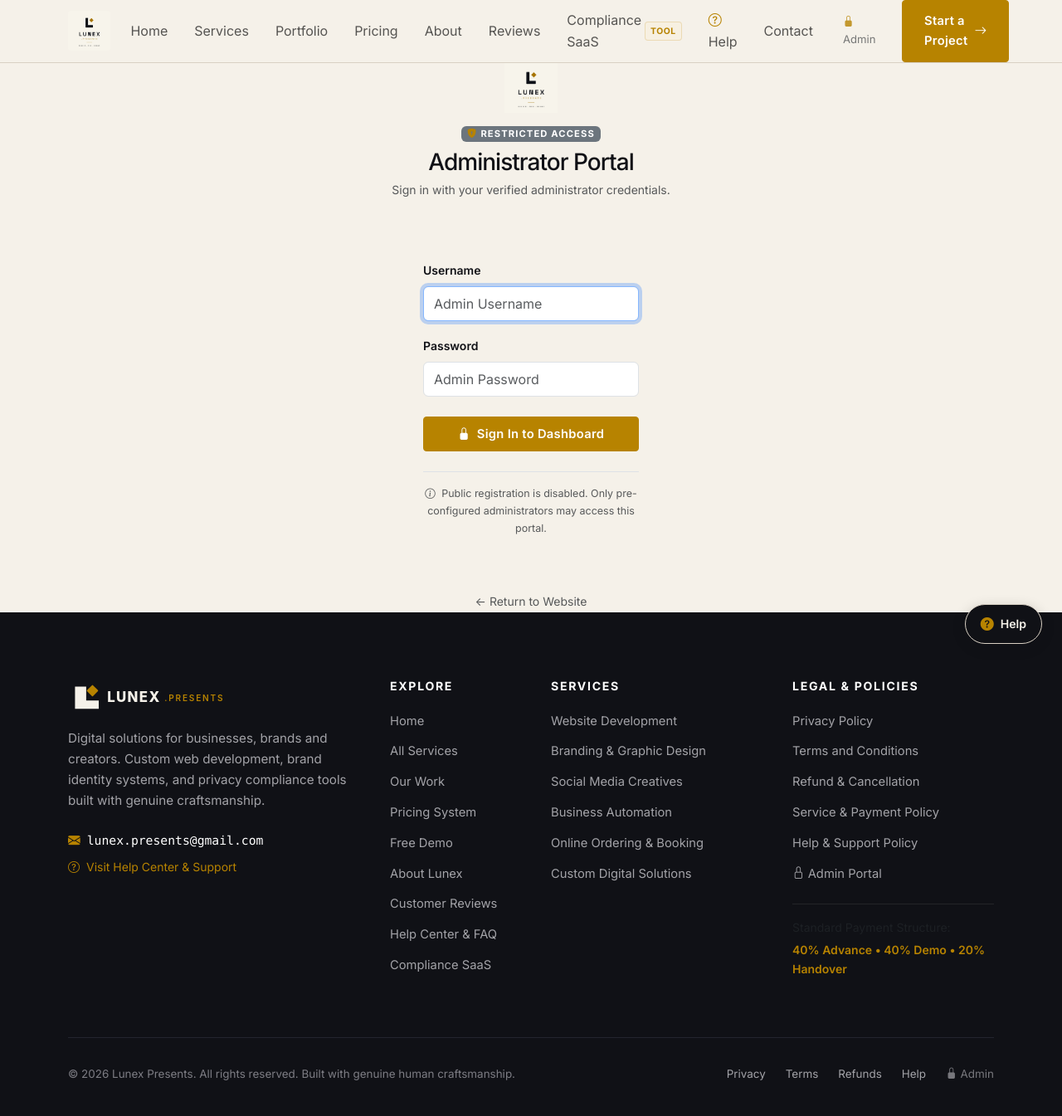
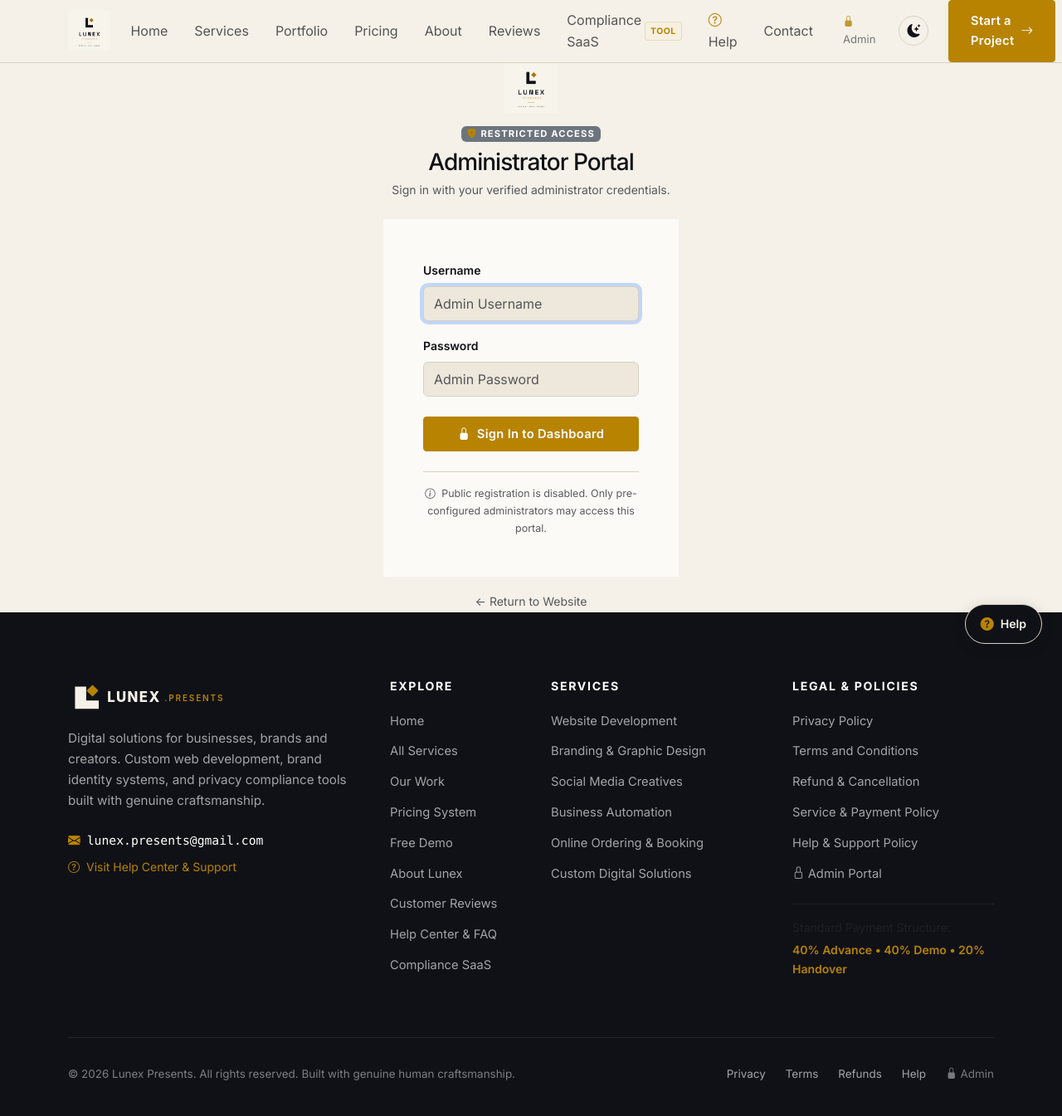
Before and after one commit to PankajjPatel/lunex.presents, a Django app: page /dashboard/login/?next=/dashboard/enquiries/ in a window 1280 px wide. Shown: the whole page at 83% size. Run offline with Django 5.2, Linux system fonts and the light colour scheme; some libraries are stand-ins or nearby versions.

Commit message:
feat: add Light/Dark theme toggle with default light mode, and update admin credentials to Pankaj_03x

```diff
--- a/static/css/style.css
+++ b/static/css/style.css
@@ -1179,3 +1179,135 @@ a:hover {
     font-size: 0.8rem;
   }
 }
+
+
+/* ─── 15. LIGHT & DARK THEME SYSTEM (DEFAULT: LIGHT) ─── */
+.bg-ivory {
+  background-color: var(--lx-bg) !important;
+}
+.bg-cream {
+  background-color: var(--lx-bg-secondary) !important;
+}
+.bg-white-card {
+  background-color: var(--lx-surface) !important;
+}
+.border-warm {
+  border-color: var(--lx-border) !important;
+}
+
+/* Theme Toggle Button */
+.lx-theme-toggle-btn {
+  width: 36px;
+  height: 36px;
+  border-radius: 50%;
+  border: 1px solid var(--lx-border);
+  background-color: transparent;
+  color: var(--lx-text-primary);
+  display: inline-flex;
+  align-items: center;
+  justify-content: center;
+  transition: var(--lx-transition);
+  cursor: pointer;
+  padding: 0;
+}
+
+.lx-theme-toggle-btn:hover {
+  border-color: var(--lx-accent);
+  color: var(--lx-accent);
+  transform: rotate(15deg);
+}
+
+/* Dark Theme Variables & Component Adaptations */
+[data-theme="dark"] {
+  --lx-bg: #101116; /* Deep Charcoal Black */
+  --lx-bg-secondary: #16181F; /* Soft Charcoal */
+  --lx-surface: #1D2028; /* Dark Surface Card */
+  --lx-text-primary: #F5F1E9; /* Warm Ivory text */
+  --lx-text-secondary: #A3A3A8; /* Light Muted Grey */
+  --lx-text-muted: #7A7A82;
+  --lx-border: #2C303B; /* Subtle Dark Border */
+  --lx-border-subtle: #242731;
+  --lx-accent: #D49B00; /* Vibrant Mustard Gold */
+  --lx-accent-hover: #E5AC1A;
+  --lx-accent-light: #2C2614;
+
+  color-scheme: dark;
+}
+
+[data-theme="dark"] body {
+  background-color: var(--lx-bg);
+  color: var(--lx-text-primary);
+}
+
+[data-theme="dark"] .lx-header {
+  background-color: rgba(16, 17, 22, 0.94);
+  border-bottom-color: var(--lx-border);
+}
+
+[data-theme="dark"] .form-control,
+[data-theme="dark"] .form-select {
+  background-color: #16181F !important;
+  color: #F5F1E9 !important;
+  border-color: #2C303B !important;
+}
+
+[data-theme="dark"] .form-control:focus,
+[data-theme="dark"] .form-select:focus {
+  background-color: #1A1D25 !important;
+  color: #F5F1E9 !important;
+  border-color: var(--lx-accent) !important;
+}
+
+[data-theme="dark"] .accordion-button {
+  background-color: var(--lx-surface) !important;
+  color: var(--lx-text-primary) !important;
+}
+
+[data-theme="dark"] .accordion-button:not(.collapsed) {
+  background-color: var(--lx-bg-secondary) !important;
+  color: var(--lx-accent) !important;
+}
+
+[data-theme="dark"] .table {
+  color: var(--lx-text-primary);
+}
+
+[data-theme="dark"] .table > :not(caption) > * > * {
+  background-color: transparent;
+  border-bottom-color: var(--lx-border);
+  color: var(--lx-text-primary);
+}
+
+[data-theme="dark"] .table-hover > tbody > tr:hover > * {
+  background-color: rgba(255, 255, 255, 0.03);
+}
+
+[data-theme="dark"] .btn-lunex-outline {
+  border-color: var(--lx-border);
+  color: var(--lx-text-primary) !important;
+}
+
+[data-theme="dark"] .btn-lunex-outline:hover {
+  background-color: var(--lx-accent);
+  border-color: var(--lx-accent);
+  color: #101116 !important;
+}
+
+[data-theme="dark"] .dropdown-menu {
+  background-color: var(--lx-surface) !important;
+  border-color: var(--lx-border) !important;
+}
+
+[data-theme="dark"] .dropdown-item {
+  color: var(--lx-text-primary) !important;
+}
+
+[data-theme="dark"] .dropdown-item:hover {
+  background-color: var(--lx-bg-secondary) !important;
+}
+
+[data-theme="dark"] .modal-content {
+  background-color: var(--lx-surface) !important;
+  color: var(--lx-text-primary) !important;
+  border-color: var(--lx-border) !important;
+}
--- a/static/js/main.js
+++ b/static/js/main.js
@@ -5,8 +5,66 @@
 
 'use strict';
 
-/* ─── 0. THEME CONTROLLER ─────────────────────────────── */
-// Theme switching is handled cleanly by window.toggleLunexTheme in base.html
+/* ─── 0. THEME CONTROLLER (DEFAULT: LIGHT) ─────────────── */
+(function () {
+  function getTheme() {
+    try {
+      return localStorage.getItem('lunex-theme') || 'light';
+    } catch (e) {
+      return 'light';
+    }
+  }
+
+  function applyTheme(theme) {
+    document.documentElement.setAttribute('data-theme', theme);
+    try {
+      localStorage.setItem('lunex-theme', theme);
+    } catch (e) {}
+
+    const moonIcons = document.querySelectorAll('.lx-theme-icon-moon');
+    const sunIcons = document.querySelectorAll('.lx-theme-icon-sun');
+    const logoImgs = document.querySelectorAll('.lx-nav-logo-img');
+
+    if (theme === 'dark') {
+      moonIcons.forEach(el => el.classList.add('d-none'));
+      sunIcons.forEach(el => el.classList.remove('d-none'));
+      logoImgs.forEach(img => {
+        if (!img.getAttribute('data-light-src')) {
+          img.setAttribute('data-light-src', img.src);
+        }
+        img.src = '/static/images/logo/lunex-logo-dark.svg?v=20261107';
+      });
+    } else {
+      moonIcons.forEach(el => el.classList.remove('d-none'));
+      sunIcons.forEach(el => el.classList.add('d-none'));
+      logoImgs.forEach(img => {
+        const lightSrc = img.getAttribute('data-light-src');
+        if (lightSrc) {
+          img.src = lightSrc;
+        }
+      });
+    }
+  }
+
+  window.toggleLunexTheme = function () {
+    const current = getTheme();
+    const next = current === 'dark' ? 'light' : 'dark';
+    applyTheme(next);
+  };
+
+  document.addEventListener('DOMContentLoaded', function () {
+    const theme = getTheme();
+    applyTheme(theme);
+
+    const triggers = document.querySelectorAll('.lx-theme-toggle-trigger');
+    triggers.forEach(btn => {
+      btn.addEventListener('click', function (e) {
+        e.preventDefault();
+        window.toggleLunexTheme();
+      });
+    });
+  });
+})();
 
 
 /* ─── 1. NAVBAR SCROLL EFFECT ─────────────────────────── */
--- a/templates/base.html
+++ b/templates/base.html
@@ -1,9 +1,19 @@
 {% load static %}<!DOCTYPE html>
-<html lang="en">
+<html lang="en" data-theme="light">
 <head>
   <meta charset="UTF-8">
   <meta name="viewport" content="width=device-width, initial-scale=1.0">
   <meta http-equiv="X-UA-Compatible" content="IE=edge">
+
+  <!-- Theme Initialization (Default: Light) -->
+  <script>
+    (function () {
+      try {
+        var theme = localStorage.getItem('lunex-theme') || 'light';
+        document.documentElement.setAttribute('data-theme', theme);
+      } catch (e) {}
+    })();
+  </script>
 
   <!-- Title & SEO Meta -->
   <title>{% block title %}{{ page_title|default:"Lunex Presents — Ideas to Digital Experiences that Grow" }}{% endblock %}</title>
@@ -44,7 +54,7 @@
   <link href="https://cdn.jsdelivr.net/npm/bootstrap-icons@1.11.3/font/bootstrap-icons.min.css" rel="stylesheet">
 
   <!-- Master Brand Stylesheet -->
-  <link rel="stylesheet" href="{% static 'css/style.css' %}?v=20261107">
+  <link rel="stylesheet" href="{% static 'css/style.css' %}?v=20261109">
 
   {% block extra_css %}{% endblock %}
 </head>
@@ -93,7 +103,7 @@
   <script src="https://cdn.jsdelivr.net/npm/bootstrap@5.3.2/dist/js/bootstrap.bundle.min.js"></script>
 
   <!-- Lunex Main JS -->
-  <script src="{% static 'js/main.js' %}?v=20261107"></script>
+  <script src="{% static 'js/main.js' %}?v=20261109"></script>
 
   {% block extra_js %}{% endblock %}
 </body>
--- a/templates/components/navbar.html
+++ b/templates/components/navbar.html
@@ -13,7 +13,18 @@
         >
       </a>
 
-      <!-- Mobile Hamburger Toggle -->
+      <!-- Mobile Controls (Theme Toggle + Hamburger) -->
+      <div class="d-flex align-items-center gap-2 d-lg-none">
+        <button
+          class="lx-theme-toggle-btn lx-theme-toggle-trigger"
+          type="button"
+          aria-label="Toggle light or dark theme"
+          title="Toggle theme"
+        >
+          <i class="bi bi-moon-stars-fill lx-theme-icon-moon"></i>
+          <i class="bi bi-sun-fill lx-theme-icon-sun d-none text-gold"></i>
+        </button>
+
         <button
           class="navbar-toggler border-0 p-2"
           type="button"
@@ -25,6 +36,7 @@
         >
           <span class="navbar-toggler-icon"></span>
         </button>
+      </div>
 
       <!-- Navigation Links -->
       <div class="collapse navbar-collapse" id="lunexNavMenu">
@@ -103,6 +115,20 @@
           </li>
           {% endif %}
 
+          <!-- Desktop Theme Toggle -->
+          <li class="nav-item ms-lg-1 d-none d-lg-block">
+            <button
+              id="themeToggleBtn"
+              class="lx-theme-toggle-btn lx-theme-toggle-trigger"
+              type="button"
+              aria-label="Toggle light or dark theme"
+              title="Toggle theme (Default: Light)"
+            >
+              <i class="bi bi-moon-stars-fill lx-theme-icon-moon"></i>
+              <i class="bi bi-sun-fill lx-theme-icon-sun d-none text-gold"></i>
+            </button>
+          </li>
+
           <li class="nav-item ms-lg-2 mt-2 mt-lg-0">
             <a href="{% url 'contact:start_project' %}" class="btn-lunex-gold btn-sm d-inline-flex align-items-center gap-2">
               <span>Start a Project</span>
```
Also changed, not shown: dashboard/forms.py (line endings or trailing spaces), dashboard/templates/dashboard/dashboard_nav.html (line endings or trailing spaces), dashboard/templates/dashboard/enquiries.html (line endings or trailing spaces), dashboard/templates/dashboard/enquiry_detail.html (line endings or trailing spaces), dashboard/templates/dashboard/home.html (line endings or trailing spaces), dashboard/templates/dashboard/login.html (line endings or trailing spaces), dashboard/templates/dashboard/portfolio.html (line endings or trailing spaces), dashboard/templates/dashboard/portfolio_form.html (line endings or trailing spaces), dashboard/templates/dashboard/reviews.html (line endings or trailing spaces), dashboard/templates/dashboard/services.html (line endings or trailing spaces). Lines whose indentation alone changed are shown as unchanged.
